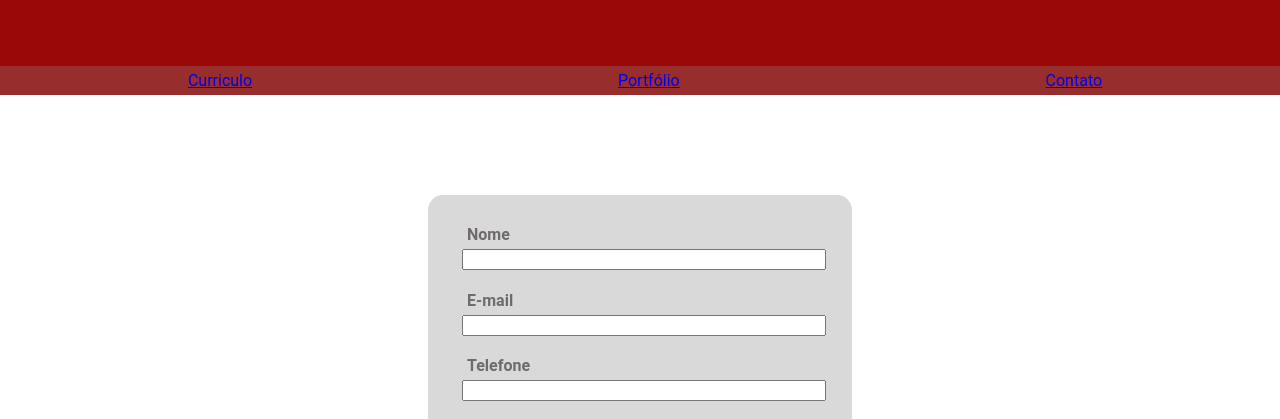
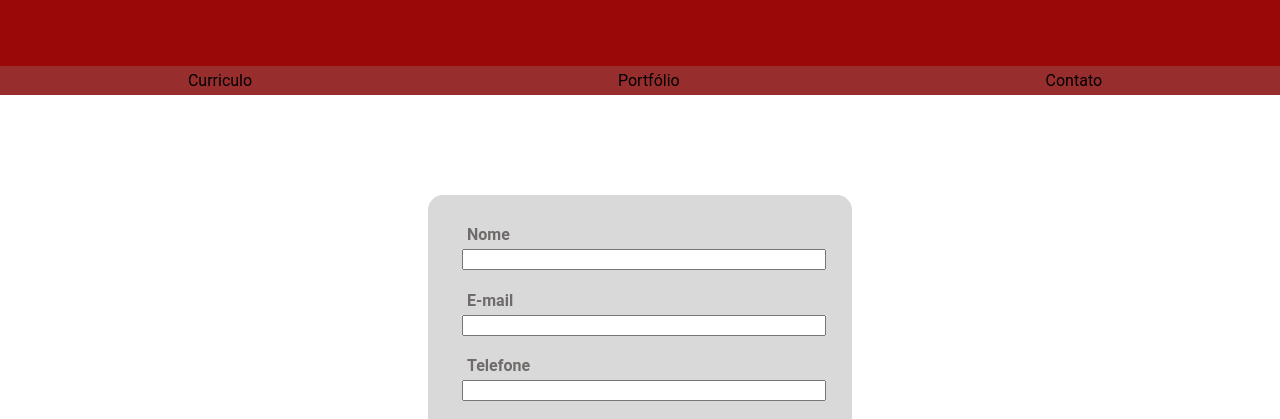
Before and after one commit to aryennelipolt/curriculo-academy, a plain HTML site: page contato.html in a window 1280 px wide. Shown: the part 310-729 px from the top of the page. Drawn offline with Linux system fonts and the light colour scheme.

Commit message:
curriculo

```diff
--- a/contato.css
+++ b/contato.css
@@ -34,6 +34,11 @@ header img {
     justify-content: space-around;
 
 
+}
+
+#menu a {
+    color: black;
+    text-decoration: none;
 }
 
 section {
--- a/portifolio.css
+++ b/portifolio.css
@@ -34,6 +34,11 @@ header img {
     justify-content: space-around;
 
 
+}
+
+#menu a {
+    color: black;
+    text-decoration: none;
 }
 
 section {
```
